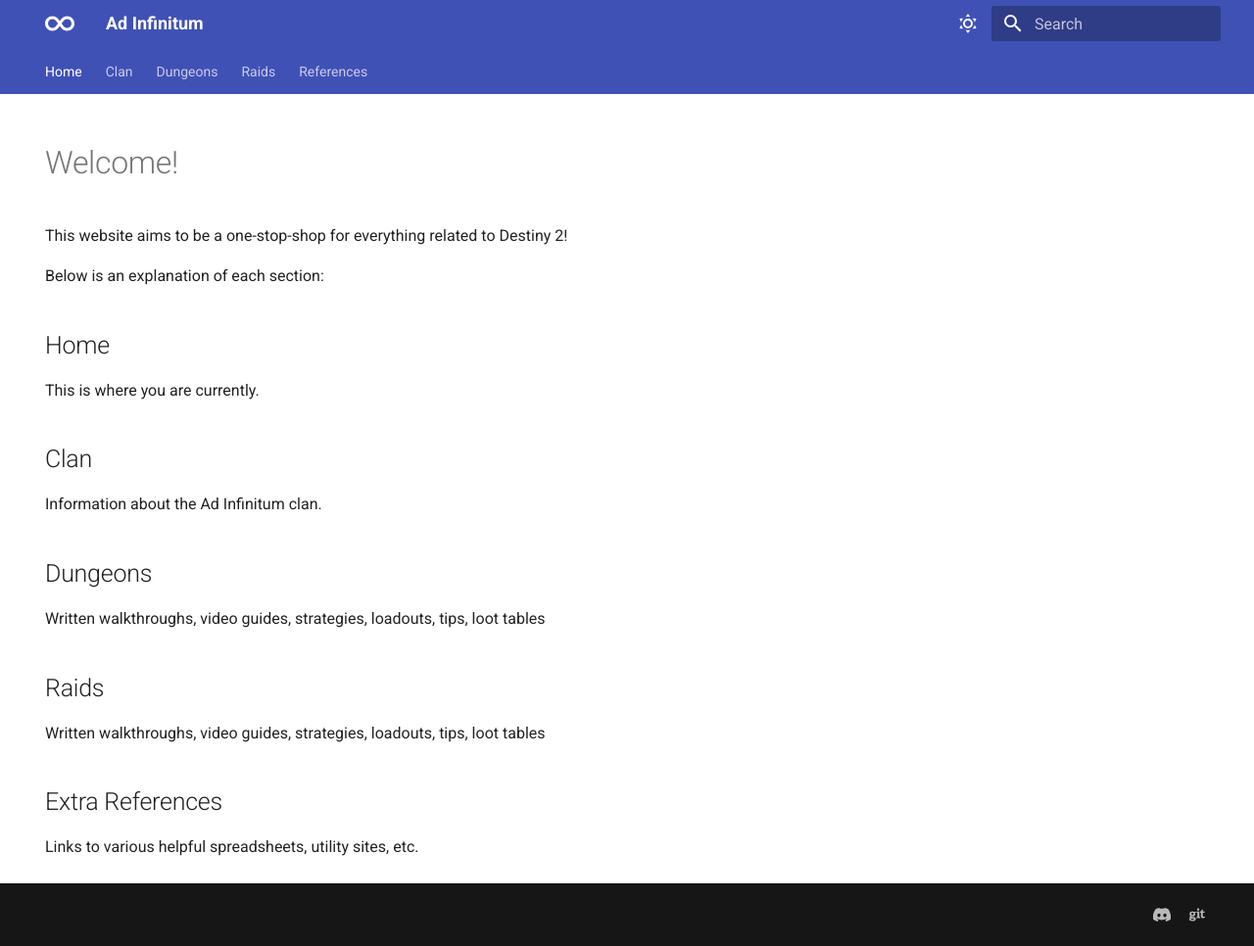
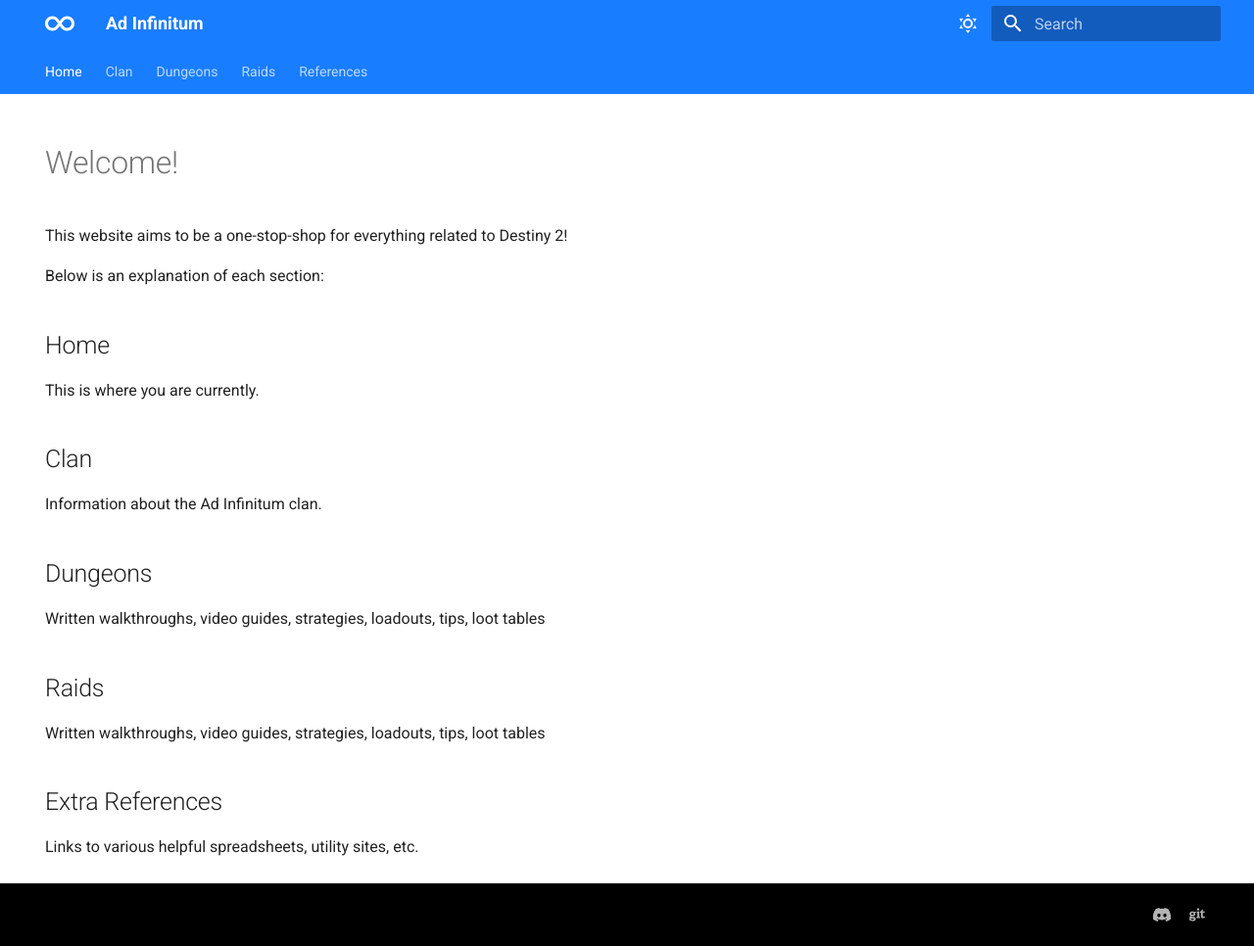
Before and after one commit to Ad-Infinitum-Code/clan-website, an MkDocs documentation site: the page built from docs/index.md, in a window 1280 px wide and 966 px high. Shown: the whole window at 98% size. Built offline with MkDocs 1.6.1 and Material for MkDocs 9.7.7, drawn with Linux system fonts in a browser that asks for light colours.

Commit message:
can use yaml veriables in .md files now, added custom light theme

```diff
--- a/docs/stylesheets/extra.css
+++ b/docs/stylesheets/extra.css
@@ -1,4 +1,12 @@
 /* This is going to take some serious tweaking and experimenting to dial in just right. */
+
+[data-md-color-scheme="adinf-light"] {
+    /* Primary color shades */
+    --md-primary-fg-color:               rgb(25, 125, 255);          /* top section color (Ad infinitum, navigation) */
+
+    /* Footer color shades */
+    --md-footer-bg-color:                black;         /* header and footer background color */
+}
 
 [data-md-color-scheme="adinf-dark"] {
     /* Primary color shades */
--- a/mkdocs.yml
+++ b/mkdocs.yml
@@ -1,5 +1,4 @@
 site_name: Ad Infinitum
-# repo_url: https://github.com/Ad-Infinitum-Code/clan-website
 theme:
   name: material
   favicon: assets/images/infinity.svg
@@ -10,10 +9,9 @@ theme:
   custom_dir: overrides
 
   palette:
-
     # Palette toggle for light mode
     - media: "(prefers-color-scheme: light)"         # user's system preference for light/dark via media query
-      scheme: default
+      scheme: adinf-light
       toggle:
         icon: material/weather-sunny
         name: Switch to dark mode
@@ -80,9 +78,10 @@ markdown_extensions:
         custom_icons:
           - overrides/.icons
 
-# Watch our overrides folder, also triggering a reload for changes made within
+# Watch additional folders, also triggering a reload for changes made within
 watch:
   - overrides
+  - extra-yaml
 
 # Plugins and whatnot
 plugins:
@@ -96,3 +95,6 @@ plugins:
       height: auto
       zoomable: true
       draggable: false
+  - macros:
+      include_yaml:
+        - extra-yaml/d2-vars.yml
--- a/requirements.txt
+++ b/requirements.txt
@@ -7,6 +7,7 @@ MarkupSafe==2.1.1
 mergedeep==1.3.4
 mkdocs==1.3.1
 mkdocs-glightbox==0.2.1
+mkdocs-macros-plugin
 mkdocs-material==8.5.0
 mkdocs-material-extensions==1.0.3
 packaging==21.3
```
Also changed, not shown: 1 other file.
